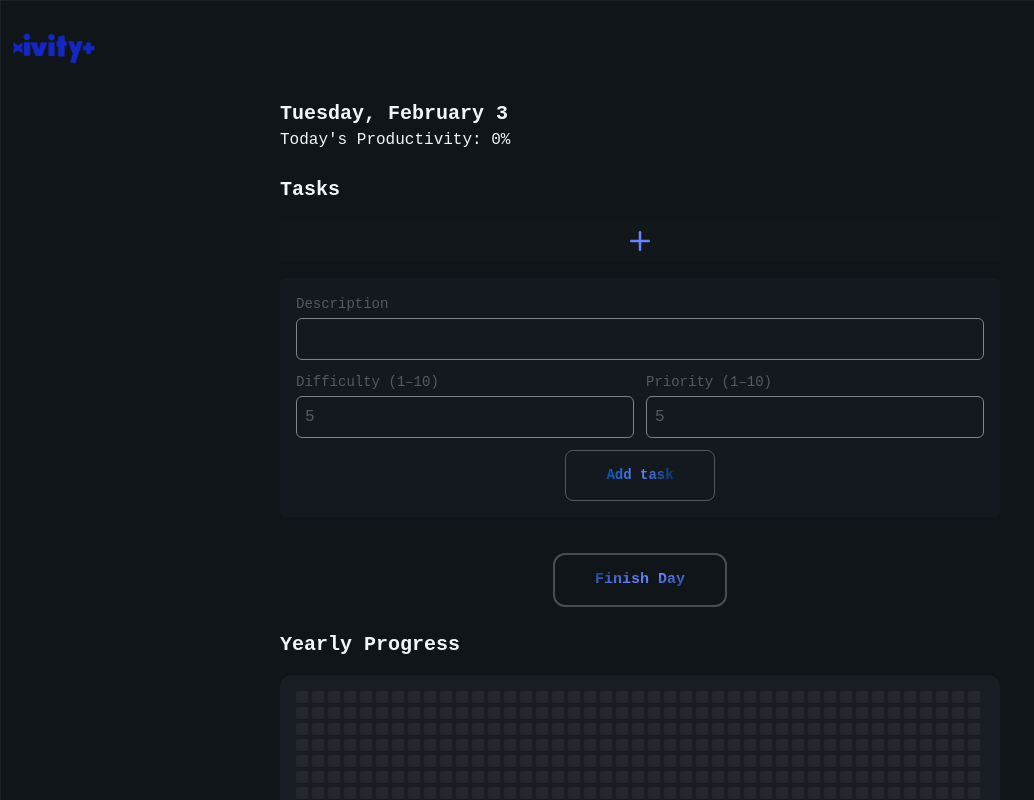
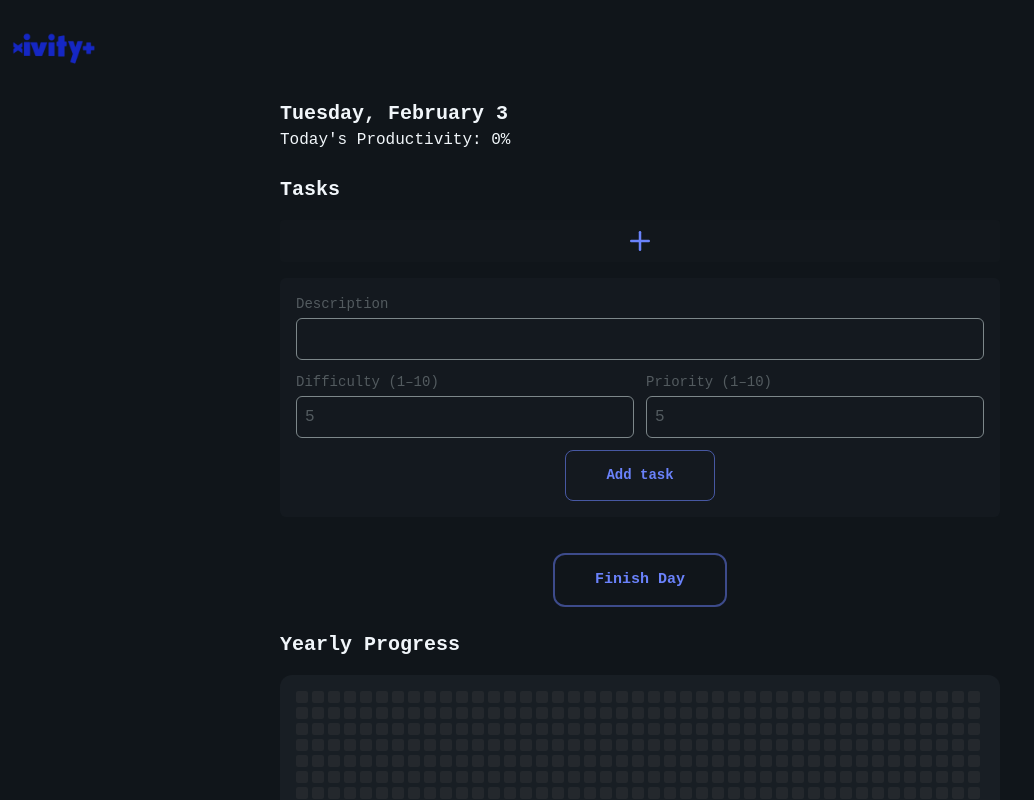
Before and after one commit to tltnsk/productivity-plus, a Next.js app: page / in a window 1280 px wide. Both pictures are taken after a click on the button 640 px from the left and 241 px from the top of the page. Shown: the top 800 px of the page, without its empty margins (0-1034 px from the left). Built offline with nearby package versions, Linux system fonts and the light colour scheme.

Commit message:
minor UI improvements

```diff
--- a/src/app/globals.css
+++ b/src/app/globals.css
@@ -13,14 +13,3 @@
 }
 
 /* each linear-gradient is just a repeating 1px stripe */
-
-body {
-  background-image:
-  /*0 to 1px color -> rgba(128,128,128,0.1) at exactly 1px switch to transparent*/
-  /*after 1px stays transparent because it's the last color*/
-    linear-gradient(rgba(128, 128, 128, 0.1) 1px, transparent 1px),
-    linear-gradient(90deg, rgba(128, 128, 128, 0.1) 1px, transparent 1px);
-
-  background-size: 50px 50px;
-  background-attachment: fixed;
-}
--- a/src/app/page.tsx
+++ b/src/app/page.tsx
@@ -265,7 +265,7 @@ export default function Home() {
               sx={{
                 px: 5,
                 py: 1.5,
-                border: `2px solid ${alpha(theme.palette.form.main, 0.5)}`,
+                border: `2px solid ${alpha(theme.palette.primary.main, 0.5)}`,
                 borderRadius: 3,
                 fontWeight: "bold",
                 fontSize: 15,
@@ -275,7 +275,7 @@ export default function Home() {
                   backgroundColor: alpha(theme.palette.form.main, 0.05),
                 },
                 "& span": {
-                  background: `linear-gradient(to top left, ${theme.palette.primary.dark}, ${theme.palette.primary.main}, ${theme.palette.primary.dark})`,
+                  background: theme.palette.primary.main,
                   WebkitBackgroundClip: "text",
                   WebkitTextFillColor: "transparent",
                 },
--- a/src/components/AddTaskForm.tsx
+++ b/src/components/AddTaskForm.tsx
@@ -142,7 +142,7 @@ export default function AddTaskForm({ onAddTask }: AddTaskFormProps) {
             px: 5,
             borderRadius: 2,
             fontWeight: "bold",
-            border: `1px solid ${alpha(theme.palette.form.main, 0.6)}`,
+            border: `1px solid ${alpha(theme.palette.primary.main, 0.6)}`,
             color: alpha(theme.palette.common.white, 0.8),
             textTransform: "none",
             transition: "all 0.2s",
@@ -150,7 +150,7 @@ export default function AddTaskForm({ onAddTask }: AddTaskFormProps) {
               backgroundColor: alpha(theme.palette.form.main, 0.1),
             },
             "& span": {
-              background: `linear-gradient(to right, ${theme.palette.primary.light}, ${theme.palette.primary.main}, ${theme.palette.primary.dark})`,
+              background: theme.palette.primary.main,
               WebkitBackgroundClip: "text",
               WebkitTextFillColor: "transparent",
             },
--- a/src/components/Mind/AddItemOnMind.tsx
+++ b/src/components/Mind/AddItemOnMind.tsx
@@ -59,7 +59,7 @@ export default function AddItemOnMind({ onAddItem }: AddItemOnMindProps) {
             px: 5,
             borderRadius: 2,
             fontWeight: "bold",
-            border: `1px solid ${alpha(theme.palette.form.main, 0.6)}`,
+            border: `1px solid ${alpha(theme.palette.primary.main, 0.6)}`,
             color: alpha(theme.palette.common.white, 0.8),
             textTransform: "none",
             transition: "all 0.2s",
```
Also changed, not shown: src/app/mind/[id]/page.tsx (line endings or trailing spaces).
